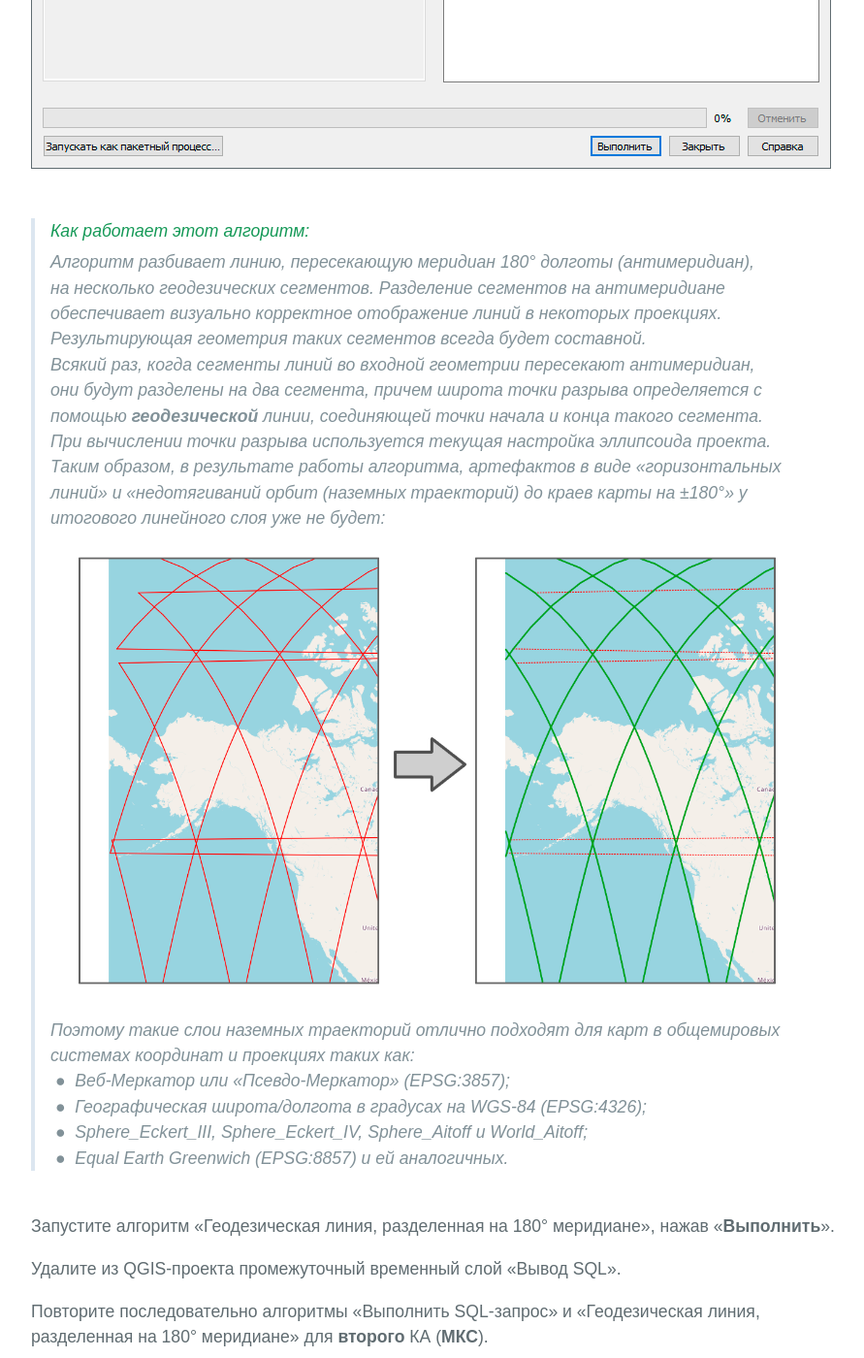
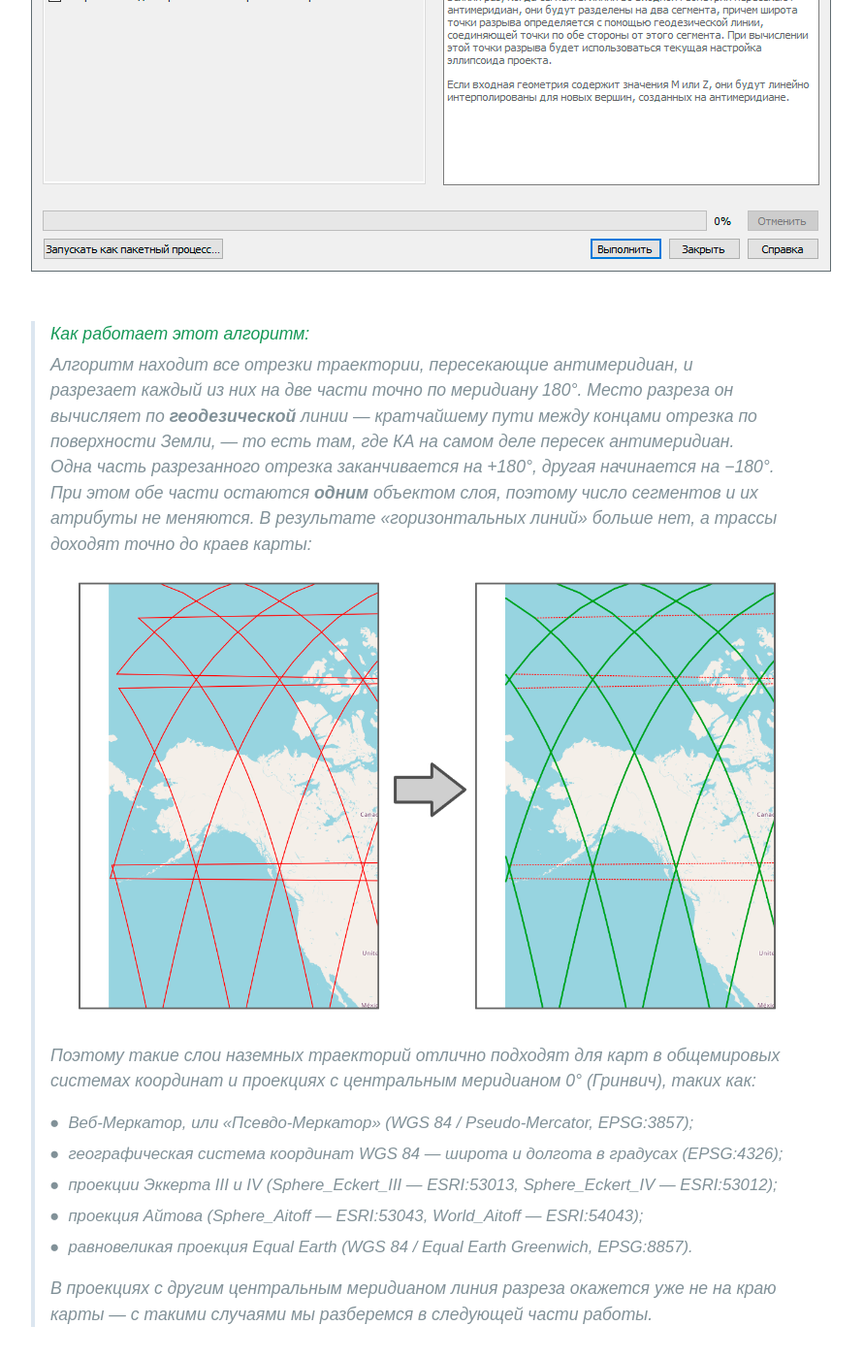
Before and after one commit to Alexander-Orlovsky/RUDN-QGIS-ORBIT-L1, a Jekyll site: the page built from index.md, in a window 1280 px wide and 1400 px high, scrolled down 16740 px. Shown: the whole window at 97% size, without its empty margins (192-1083 px from the left). Built offline with Jekyll 4.4.1, drawn with Linux system fonts in a browser that asks for light colours; some of the changed text lies outside the part shown.

Commit message:
Исправления на 19.10.2026 - 16:20

```diff
--- a/index.md
+++ b/index.md
@@ -533,7 +533,11 @@ GROUP BY Segment_ID
 
 <!-- ЗАГОТОВКА: в слое "Вывод SQL" поле Date_Time строковое (String) - это нормально, в итоговом GeoJSON оно станет "дата и время" -->
 
-Однако полученный слой будет «иметь проблемы горизонтальных линий» (артефакты) из-за пересечения некоторыми сегментами траектории меридиана 180° долготы (антимеридиана).
+Однако у полученного слоя будут характерные артефакты: «горизонтальные линии» через всю карту, а у краев карты (на&nbsp;±180°) трассы будут обрываться, не доходя до них. \
+Эти артефакты возникают там, где КА пересекает меридиан 180° долготы (антимеридиан).
+Например, одна точка трассы имеет долготу +178,6°, а следующая (через 30&nbsp;секунд) — уже −179,7°.
+На самом деле КА пролетел между ними всего около 2°, но ГИС соединяет эти точки отрезком «по карте», а не «по глобусу»
+— и проводит линию через всю карту, почти на 360° в обратную сторону:
 
 <img src="media/Горизонтальные_линии_из-за_антимеридиана.png" alt="Нет фото" style="width: ; border: 1px solid #606c71;">
 
@@ -550,20 +554,22 @@ GROUP BY Segment_ID
 <img src="media/Алгоритм_Разделение_линии_на_180_меридиане.png" alt="Нет фото" style="width: ; border: 1px solid #606c71;">
 <br><br>
 > #### *Как работает этот алгоритм:*
-> *Алгоритм разбивает линию, пересекающую меридиан 180° долготы (антимеридиан), на&nbsp;несколько геодезических сегментов.
-Разделение сегментов на антимеридиане обеспечивает визуально корректное отображение линий в некоторых проекциях. Результирующая геометрия таких сегментов всегда будет составной. \
-Всякий раз, когда сегменты линий во входной геометрии пересекают антимеридиан, они будут разделены на два сегмента, причем широта точки разрыва определяется с помощью **геодезической** линии,
-соединяющей точки начала и конца такого сегмента. \
-При вычислении точки разрыва используется текущая настройка эллипсоида проекта. \
-Таким образом, в результате работы алгоритма, артефактов в виде «горизонтальных линий» и «недотягиваний орбит (наземных траекторий) до краев карты на ±180°» у итогового линейного слоя уже не будет:* \
+> *Алгоритм находит все отрезки траектории, пересекающие антимеридиан, и разрезает каждый из них на две части точно по меридиану 180°.
+> Место разреза он вычисляет по **геодезической** линии — кратчайшему пути между концами отрезка по поверхности Земли, — то есть там, где КА на самом деле пересек антимеридиан. \
+> Одна часть разрезанного отрезка заканчивается на +180°, другая начинается на −180°. При этом обе части остаются **одним** объектом слоя, поэтому число сегментов и их атрибуты не меняются.
+> В результате «горизонтальных линий» больше нет, а трассы доходят точно до краев карты:* \
 > <br>
 > &nbsp;&nbsp;&nbsp;&nbsp;&nbsp;&nbsp;<img src="media/Пример_избавления_от_артефактов_на_180_меридиане.png" alt="Нет фото" style="width: 95%; border: 0px solid #606c71;">
 > <br><br>
-> *Поэтому такие слои наземных траекторий отлично подходят для карт в общемировых системах координат и проекциях таких как: \
-> &nbsp;&#9679;&nbsp; Веб-Меркатор или «Псевдо-Меркатор» (EPSG:3857); \
-> &nbsp;&#9679;&nbsp; Географическая широта/долгота в градусах на WGS-84 (EPSG:4326); \
-> &nbsp;&#9679;&nbsp; Sphere_Eckert_III, Sphere_Eckert_IV, Sphere_Aitoff и World_Aitoff; \
-> &nbsp;&#9679;&nbsp; Equal Earth Greenwich (EPSG:8857) и ей аналогичных.*
+> *Поэтому такие слои наземных траекторий отлично подходят для карт в общемировых системах координат и проекциях с центральным меридианом 0° (Гринвич), таких как:*
+>
+> <p style="padding-left: 20px; text-indent: -21px; margin-bottom: -10px; font-size: 0.95em;">&#9679;&nbsp; <i>Веб&#8209;Меркатор, или «Псевдо&#8209;Меркатор» (WGS&nbsp;84 / Pseudo&#8209;Mercator, EPSG:3857);</i></p>
+> <p style="padding-left: 20px; text-indent: -21px; margin-bottom: -10px; font-size: 0.95em;">&#9679;&nbsp; <i>географическая система координат WGS&nbsp;84 — широта и долгота в градусах (EPSG:4326);</i></p>
+> <p style="padding-left: 20px; text-indent: -21px; margin-bottom: -10px; font-size: 0.95em;">&#9679;&nbsp; <i>проекции Эккерта III и IV (Sphere_Eckert_III — ESRI:53013, Sphere_Eckert_IV — ESRI:53012);</i></p>
+> <p style="padding-left: 20px; text-indent: -21px; margin-bottom: -10px; font-size: 0.95em;">&#9679;&nbsp; <i>проекция Айтова (Sphere_Aitoff — ESRI:53043, World_Aitoff — ESRI:54043);</i></p>
+> <p style="padding-left: 20px; text-indent: -21px; margin-bottom: 10px; font-size: 0.95em;">&#9679;&nbsp; <i>равновеликая проекция Equal Earth (WGS&nbsp;84 / Equal Earth Greenwich, EPSG:8857).</i></p>
+>
+> *В проекциях с другим центральным меридианом линия разреза окажется уже не на краю карты — с такими случаями мы разберемся в следующей части работы.*
 
 <br>
 Запустите алгоритм «Геодезическая линия, разделенная на 180°&nbsp;меридиане», нажав «**Выполнить**».
```
